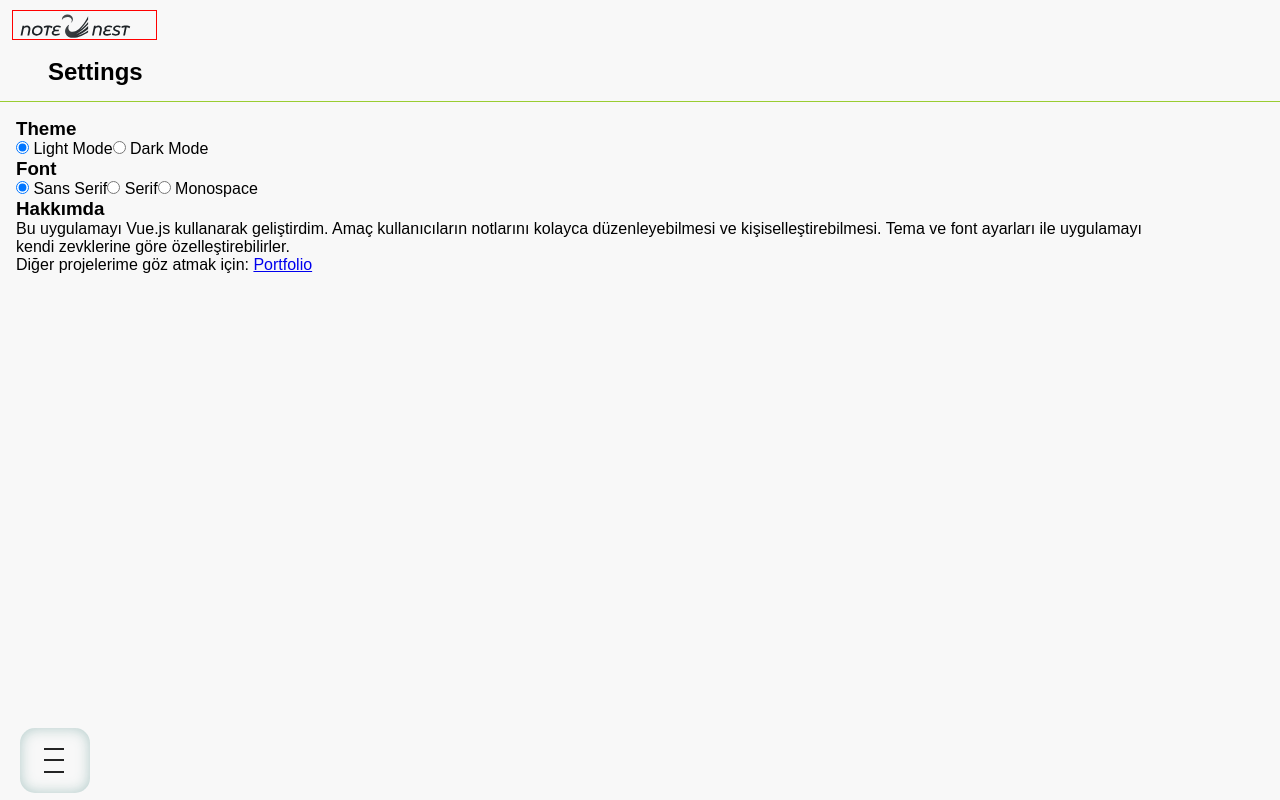
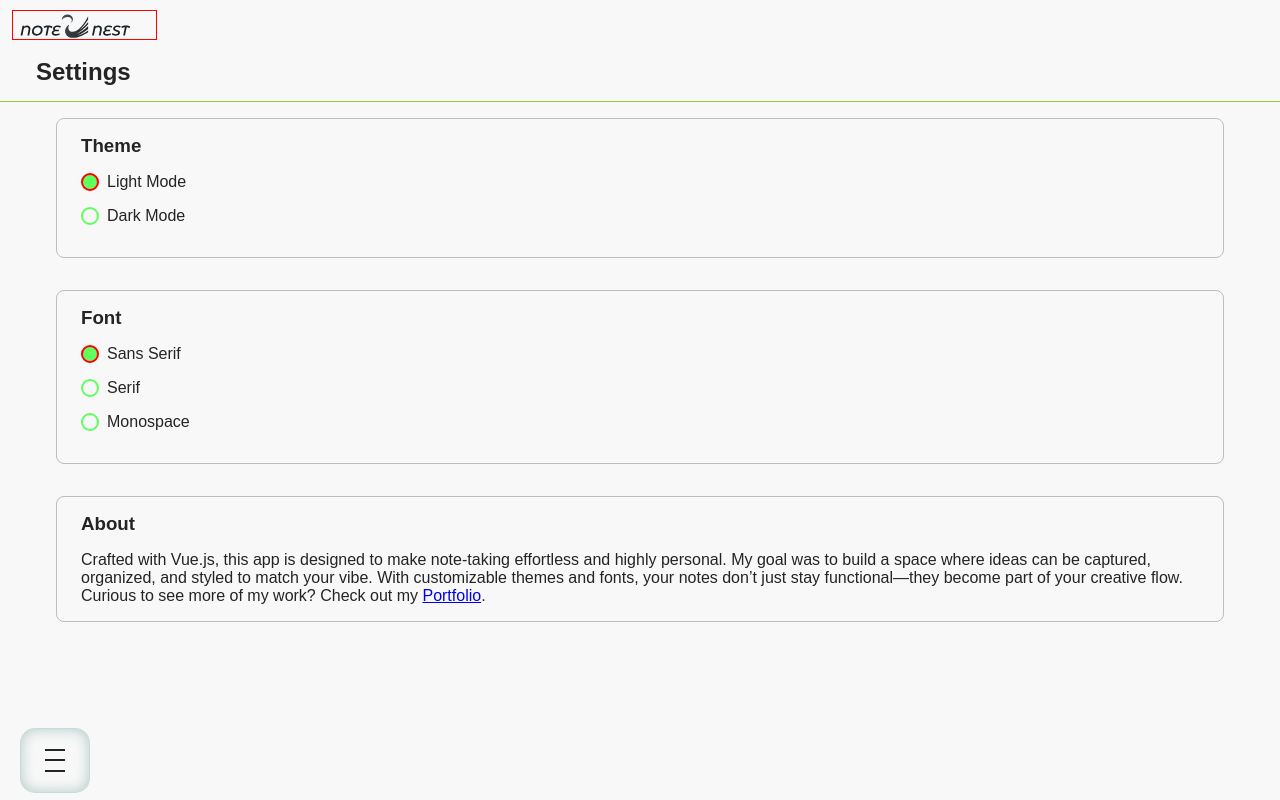
Before and after one commit to banuaggun/note-nest-vue, a Vue app: page /settings in a window 1280 px wide. Built offline with nearby package versions, Linux system fonts and the light colour scheme.

Commit message:
Style experiments - 10

```diff
--- a/src/App.vue
+++ b/src/App.vue
@@ -70,6 +70,7 @@ const { message, visible } = useToast();
   z-index: 10;
   display: flex;
   align-items: center;
+  background-color: var(--bg-color);
 }
 
 .navbar-panel {
--- a/src/assets/styles/variables.css
+++ b/src/assets/styles/variables.css
@@ -1,14 +1,14 @@
 .light {
   --bg-color: #f8f8f8;
   --text-color: #242424;
-  --button-bg: #e0e0e0;
+  --button-bg: #bebdbd;
   --button-text: #333;
   --nav-bg: #444;
   /* create c -- create u -- update d -- delete a -- archive*/
 
 
   /* c --create, u -- update */
-  --c-u-border: 1px solid rgba(157, 190, 188, 0.5);
+  --c-u-border: rgba(157, 190, 188, 0.5);
   --c-u-hover: inset 0 0 0.85em 0em rgba(157, 190, 188, 0.6);
   --c-u-shadow: inset 0 0 0.85em 0em rgba(157, 190, 188, 0.8);
   /* c --create, u -- update */
@@ -79,8 +79,6 @@
   --r-s-shadow: inset 0 0 0.85em 0.1em rgba(138, 255, 140, 0.9);
   /* r -- restore and s -- success */
 
-  --button-shadow-style-hover: inset 0 0 0.85em 0em rgba(255, 175, 95, 1);
-  --button-danger-style-hover: inset 0 0 0.85em 0em rgba(255, 95, 95, 1);
   --box-shadow-style-hover: 4px 4px 6px rgba(15, 139, 141, 0.2),
     5px 10px 35px rgba(15, 139, 141, 0.1), 8px 10px 25px rgba(15, 139, 141, 0.1),
     inset -1px -1px 9px rgba(15, 139, 141, 0.2),
--- a/src/components/note-editor/NoteEditor.vue
+++ b/src/components/note-editor/NoteEditor.vue
@@ -548,12 +548,12 @@ function handleSubmit() {
 }
 
 .note-editor-actions button:nth-child(1) {
-  border:var(--c-u-border);
+  border:1px solid var(--c-u-border);
 }
 
 .note-editor-actions button:nth-child(1):hover {
   box-shadow: var(--c-u-hover);
-  border: var(--c-u-border);
+  border: 1px solid var(--c-u-border);
   cursor: pointer;
 }
 
--- a/src/views/AllNotes.vue
+++ b/src/views/AllNotes.vue
@@ -164,6 +164,10 @@ function handleRestore(id) {
   padding: 0 12px;
 }
 
+.all-notes-header h2{
+  color:var(--text-color);
+}
+
 .create-note {
   background-color: #9dbebc;
   color: #242424;
--- a/src/views/Settings.vue
+++ b/src/views/Settings.vue
@@ -23,19 +23,18 @@
         </label>
       </section>
       <section class="about">
-        <h3>Hakkımda</h3>
+        <h3>About</h3>
         <p>
-          Bu uygulamayı Vue.js kullanarak geliştirdim. Amaç kullanıcıların
-          notlarını kolayca düzenleyebilmesi ve kişiselleştirebilmesi. Tema ve
-          font ayarları ile uygulamayı kendi zevklerine göre
-          özelleştirebilirler.
+          Crafted with Vue.js, this app is designed to make note‑taking effortless and
+          highly personal. My goal was to build a space where ideas can be captured,
+          organized, and styled to match your vibe. With customizable themes and fonts,
+          your notes don’t just stay functional—they become part of your creative flow.
         </p>
         <p>
-          Diğer projelerime göz atmak için:
-          <a href="https://portfolio-banuaggun.vercel.app" target="_blank"
-            >Portfolio</a
-          >
+          Curious to see more of my work? Check out my
+          <a href="https://portfolio-banuaggun.vercel.app" target="_blank">Portfolio</a>.
         </p>
+
       </section>
     </div>
 
@@ -65,35 +64,103 @@ const fontFamily = computed(() => {
 <style scoped>
 .settings-page {
   max-width: 1200px;
+  margin: 0 auto;
   display: flex;
   flex-direction: column;
   align-items: center;
-  height:auto;
+  height: auto;
+  color: var(--text-color);
+  background-color: var(--bg-color);
 }
+
 .settings-page-header {
-   position: fixed;
+  position: fixed;
   top: 0;
   left: 0;
   width: 100%;
   height: 60px;
-  background: var(--bg-color);
   border-bottom: 1px solid yellowgreen;
   display: flex;
   align-items: center;
   padding: 0 12px;
-  margin-top:var(--app-header-height);
+  background-color: var(--bg-color);
+  color: var(--text-color);
+  margin-top: var(--app-header-height);
 }
 
 
 .settings-page-area {
-   margin-top: 60px; /* header yüksekliği kadar boşluk */
+  margin-top: 60px;
   padding: 1rem;
-  width:100%;
+  width: 100%;
+  display: flex;
+  flex-direction: column;
+  gap: 2rem;
 }
 
-@media only screen and (min-width:760px){
-   .settings-page-header{
-    padding:0 48px;
+.settings-page-area section {
+  border: 1px solid var(--button-bg);
+  padding: 1rem 1.5rem;
+  border-radius: 8px;
+}
+
+.settings-page-area h3 {
+  margin-bottom: 1rem;
+}
+
+.settings-page-area label {
+  display: flex;
+  align-items: center;
+  margin-bottom: 1rem;
+  cursor: pointer;
+  font-size: 1rem;
+  gap: 0.5rem;
+}
+
+.settings-page-area input[type="radio"] {
+  appearance: none;
+  width: 18px;
+  height: 18px;
+  padding:4px;
+  border: 2px solid var(--r-s-border);
+  border-radius: 50%;
+  outline: none;
+  cursor: pointer;
+  position: relative;
+  transition: all 0.2s ease;
+}
+
+.settings-page-area input[type="radio"]::after {
+  content: "";
+  position: absolute;
+  top: 50%;
+  left: 50%;
+  width: 8px;
+  height: 8px;
+  background-color: var(--r-s-border);
+  border-radius: 50%;
+  transform: translate(-50%, -50%) scale(0);
+  transition: transform 0.2s ease;
+}
+
+
+.settings-page-area input[type="radio"]:checked::after {
+  transform: translate(-50%, -50%) scale(1);
+}
+
+.settings-page-area input[type="radio"]:checked {
+  background-color: var(--r-s-border);
+  border:2px solid red;
+  padding: 4px;
+}
+
+.settings-page-area input[type="radio"]:hover {
+  border-color: #357ab8;
+}
+
+@media only screen and (min-width:760px) {
+  .settings-page-header {
+    padding: 0 36px;
   }
 }
 </style>
```
